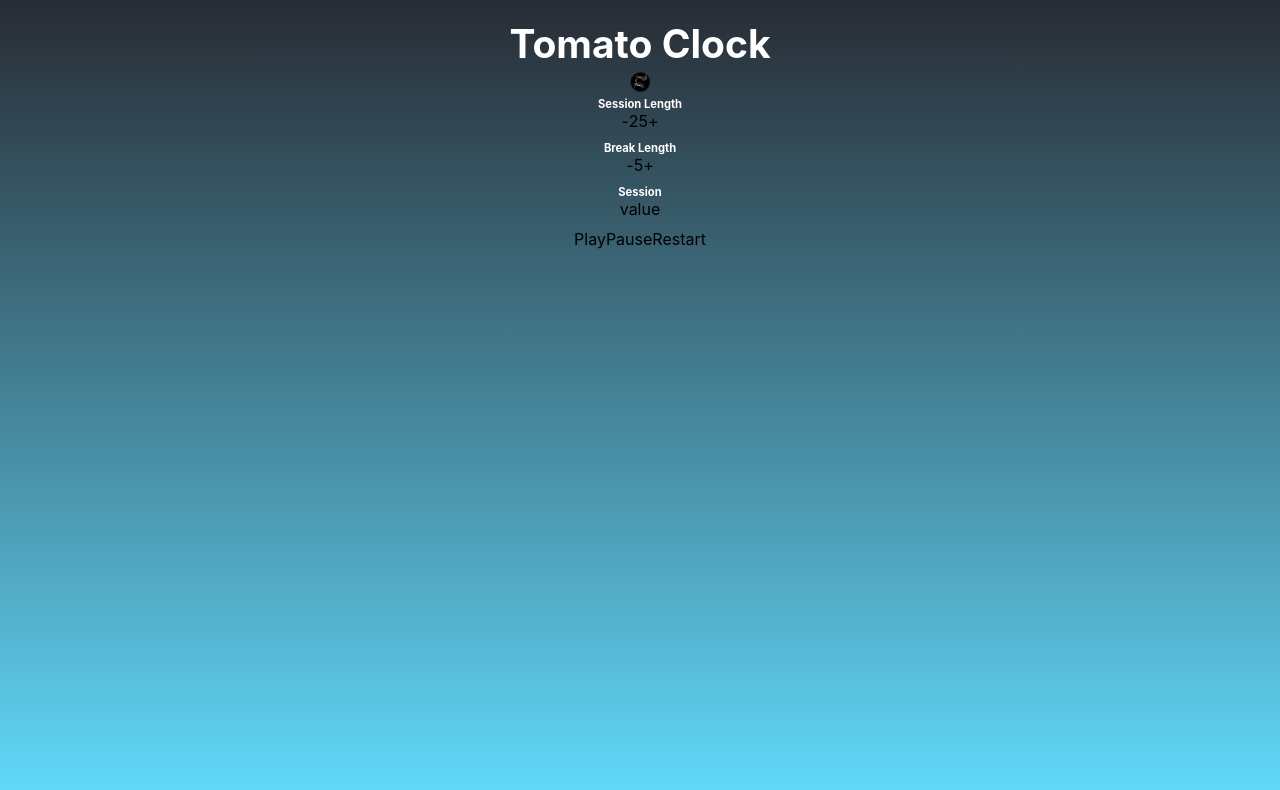
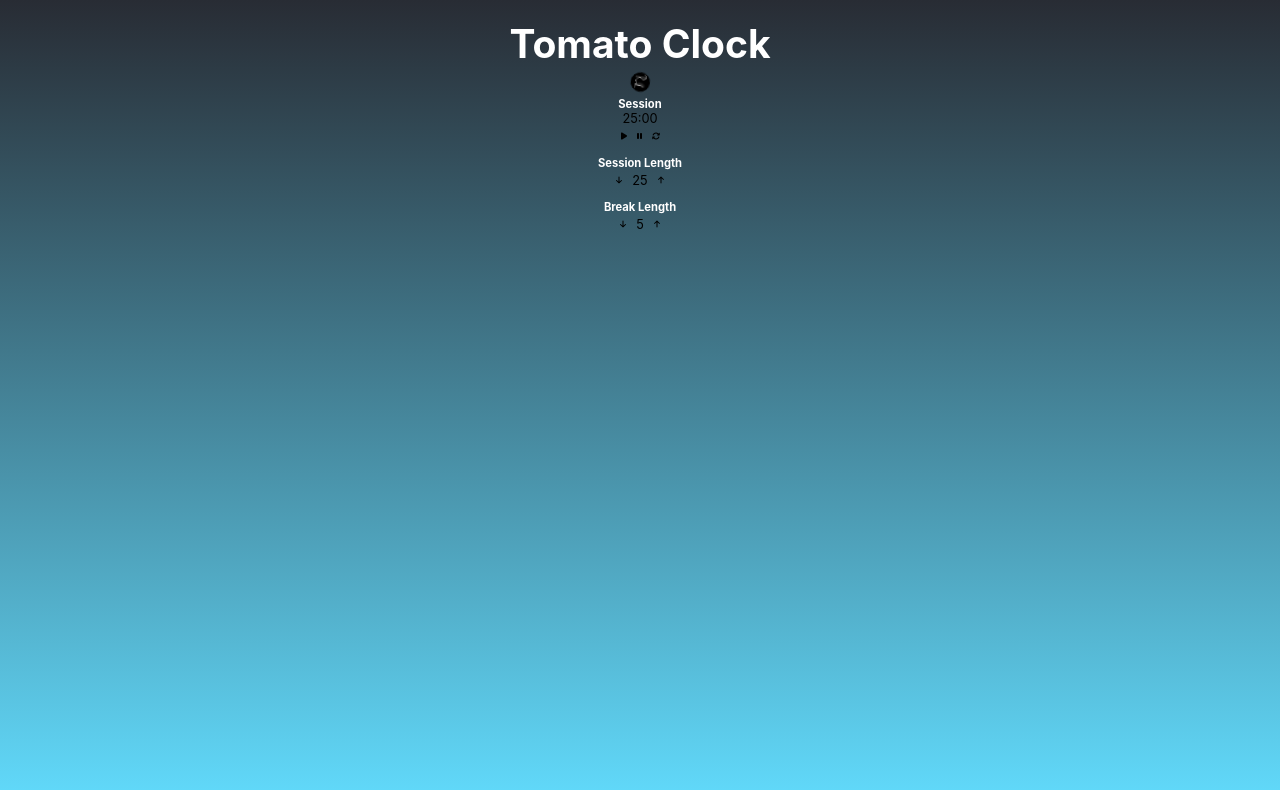
Before and after one commit to robdll/tomaclock, a React (Create React App) app: page / in a window 1280 px wide. Shown: the top 790 px of the page. Built offline with nearby package versions, Linux system fonts and the light colour scheme.

Commit message:
complete fe

```diff
--- a/package.json
+++ b/package.json
@@ -3,6 +3,9 @@
   "version": "0.1.0",
   "private": true,
   "dependencies": {
+    "@fortawesome/fontawesome-svg-core": "^6.1.1",
+    "@fortawesome/free-solid-svg-icons": "^6.1.1",
+    "@fortawesome/react-fontawesome": "^0.1.18",
     "@testing-library/jest-dom": "^5.16.4",
     "@testing-library/react": "^13.2.0",
     "@testing-library/user-event": "^13.5.0",
--- a/src/components/Tomato/Tomato.css
+++ b/src/components/Tomato/Tomato.css
@@ -12,4 +12,31 @@
     align-items: center;
     justify-content: center;
     margin-bottom: 10px;
+    user-select: none;
+    -moz-user-select: none;
+    -webkit-user-select: none;
 }
+
+.session-container {
+    flex-direction: column;
+    margin-bottom: 0;
+}
+
+.controls-container {
+
+}
+
+.icon-container {
+    font-size: .5rem;
+    cursor: pointer;
+    margin: 5px;
+}
+
+.session-value, .setting-value {
+    padding: 0 5px;
+    font-size: .8rem;
+}
+
+.setting-container:last-of-type {
+    margin: 0;
+}
--- a/src/components/Tomato/Tomato.js
+++ b/src/components/Tomato/Tomato.js
@@ -1,10 +1,12 @@
 import './Tomato.css';
 import { useState } from 'react';
+import { FontAwesomeIcon } from '@fortawesome/react-fontawesome'
+import { faPlay, faPause, faArrowsRotate, faArrowDown, faArrowUp } from '@fortawesome/free-solid-svg-icons'
 
 function Tomato() {
 
 	const [settings, setSettings] = useState({session: 25, break: 5});
-    const [timer, setTimer] = useState(25);
+	const [timer, setTimer] = useState({minutes: '25', seconds: '00'});
 
 	const editSettings =  (type, val) => {
 		const newSettings = { ...settings }
@@ -15,33 +17,50 @@ function Tomato() {
 		if(newSettings[type] < 1) {
 			newSettings[type] = 1
 		}
-
 		setSettings(newSettings)
 	}
 
 	return (
 		<div className="Tomato">
+
+			<h2 className="title">Session</h2>
+			<div className="session-container">
+				<div className='session-value'>{timer.minutes}:{timer.seconds}</div>
+				<div className='controls-container'>
+					<span className='icon-container'>
+						<FontAwesomeIcon icon={faPlay} />
+					</span>
+					<span className='icon-container'>
+						<FontAwesomeIcon icon={faPause} />
+					</span>
+					<span className='icon-container'>
+						<FontAwesomeIcon icon={faArrowsRotate} />
+					</span>
+				</div>
+			</div>
+
 			<h2 className="title">Session Length</h2>
 			<div className="setting-container">
-        <span onClick={()=> editSettings('session', -1)}>-</span>
-        <div>{settings.session}</div>
-        <span onClick={()=> editSettings('session', 1)}>+</span>
+				<span className='icon-container' onClick={()=> editSettings('session', -1)}>
+					<FontAwesomeIcon icon={faArrowDown} />
+				</span>
+				<div className="setting-value">{settings.session}</div>
+				<span className='icon-container' onClick={()=> editSettings('session', 1)}>
+					<FontAwesomeIcon icon={faArrowUp} />
+				</span>
 			</div>
+
 			<h2 className="title">Break Length</h2>
 			<div className="setting-container">
-        <span onClick={()=> editSettings('break', -1)}>-</span>
-        <div>{settings.break}</div>
-        <span onClick={()=> editSettings('break', +1)}>+</span>
+				<span className='icon-container' onClick={()=> editSettings('break', -1)}>
+					<FontAwesomeIcon icon={faArrowDown} />
+				</span>
+				<div className="setting-value">{settings.break}</div>
+				<span className='icon-container' onClick={()=> editSettings('break', +1)}>
+					<FontAwesomeIcon icon={faArrowUp} />
+				</span>
 			</div>
-        <h2 className="title">Session</h2>
-        <div className="session-container">
-        <div>value</div>
-        </div>
-        <div className='controls-container'>
-        <span>Play</span>
-        <div>Pause</div>
-        <span>Restart</span>
-        </div>
+
 		</div>
 		);
 	}
```
Also changed, not shown: 1 other file (tests, documents, lock files or other folders). Lines whose indentation alone changed are shown as unchanged.
